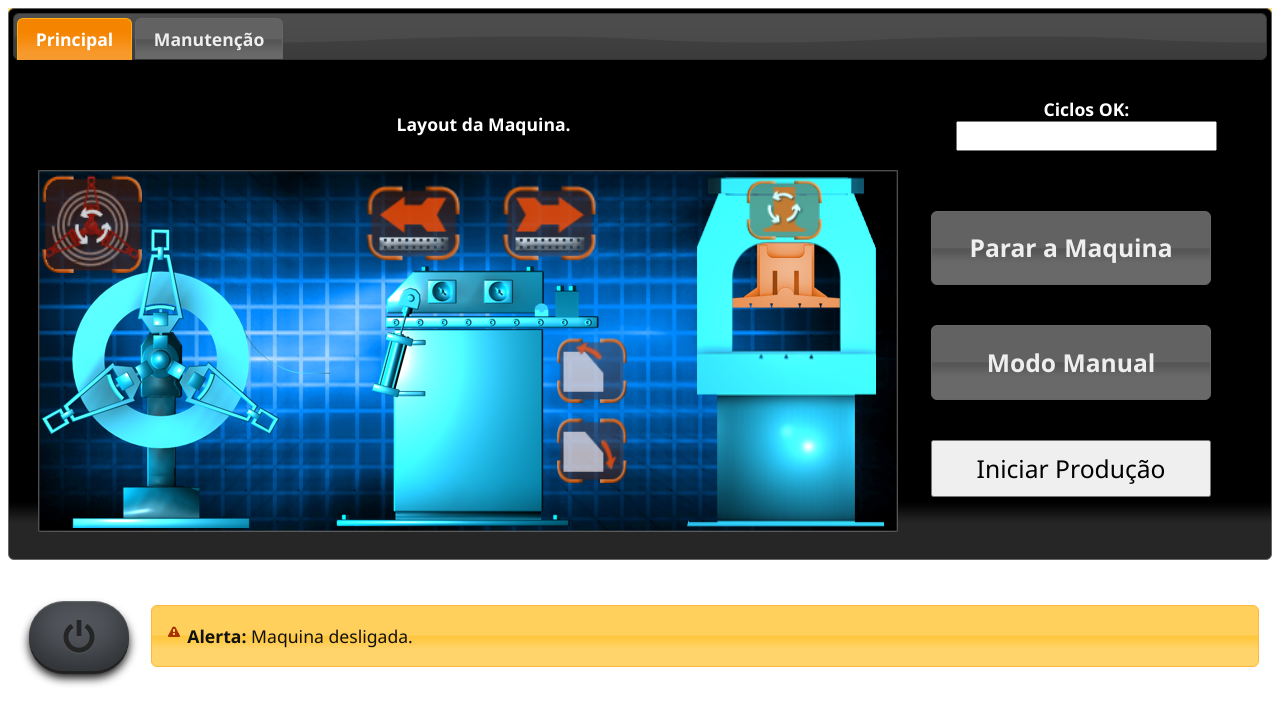
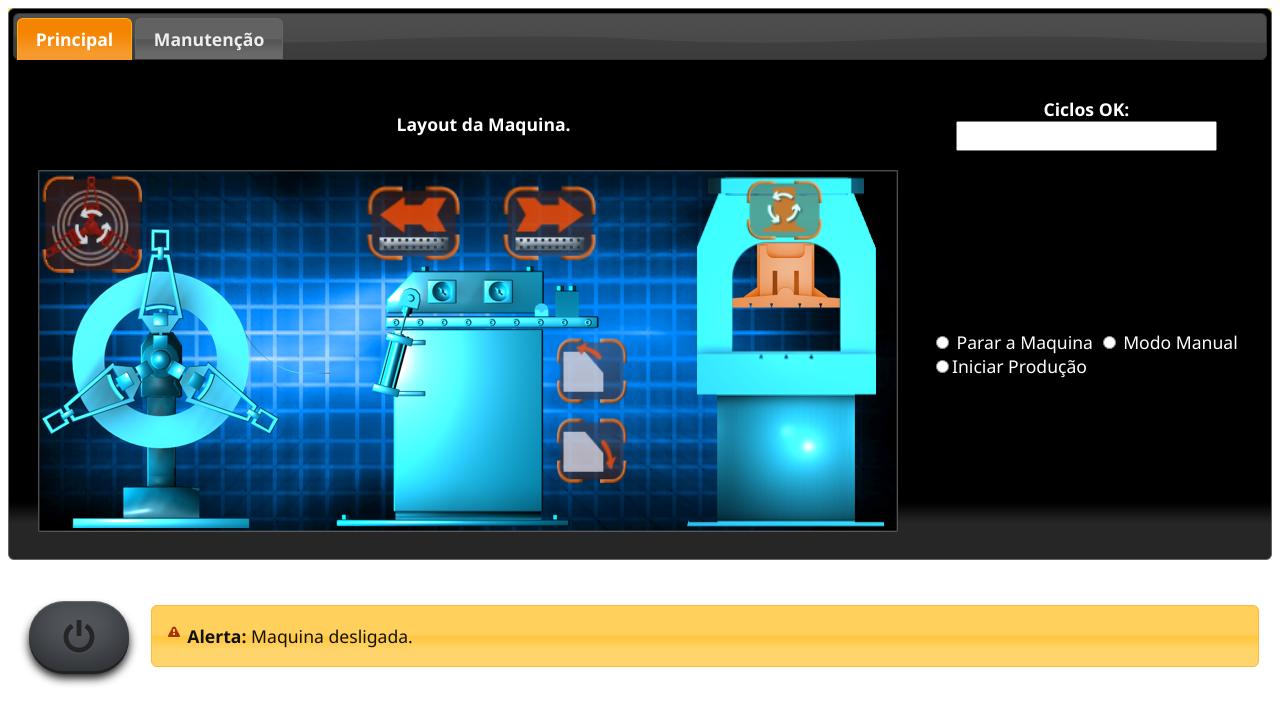
Before and after one commit to MarceloProjetos/HMI-controler-with-node-red, a website: page gulp/index.html in a window 1280 px wide. Drawn offline with Linux system fonts and the light colour scheme.

Commit message:
File /gulp/index.html updated

```diff
--- a/gulp/index.html
+++ b/gulp/index.html
@@ -80,21 +80,15 @@
                                 </div>
                             </td>
                             <td style="width: 300px">
-                                <div id=botoesGrandes>
-                                    <button class="btn" type="submit" id="botao_Parar_Maquina">
-                                        Parar a Maquina
-                                    </button>
-                                </div>
-                                <div id=botoesGrandes>
-                                    <button class="btn" type="submit" id="botao_Manual">
-                                        Modo Manual
-                                    </button>
-                                </div>
-                                <div id=botoesGrandes>
-                                    <button class="btn" type="submit" id="botao_Produzir">
-                                        Iniciar Produção
-                                    </button>
-                                </div>
+                               <form id="myForm">
+                                 	<div id="radio">
+  									  <input type="radio" id="radio1" name="radio" value="1"/><label for="radio1">
+  									  Parar a Maquina</label>
+									  <input type="radio" id="radio2" name="radio" value="2"/><label for="radio2">
+									  Modo Manual</label>
+									  <input type="radio" id="radio3" name="radio" value="3"/><label for="radio3">Iniciar Produção</label>
+									</div>
+                               </form>
                             </td>
                             </tr>
                             </table>
```
